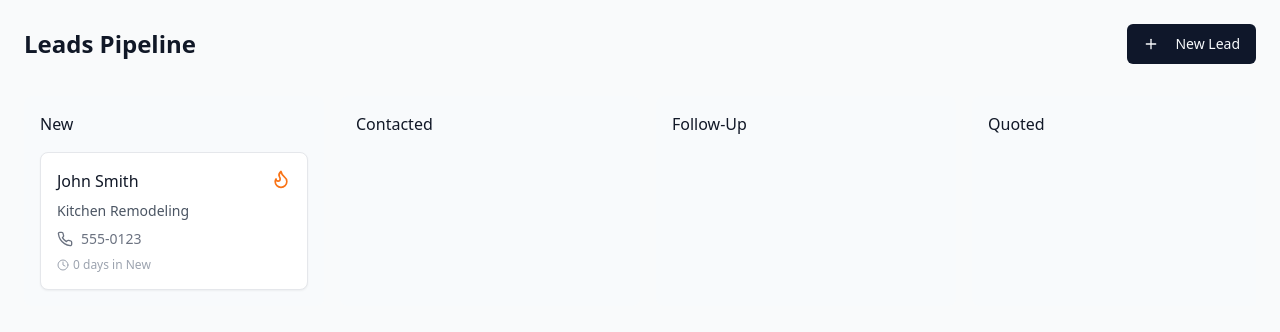
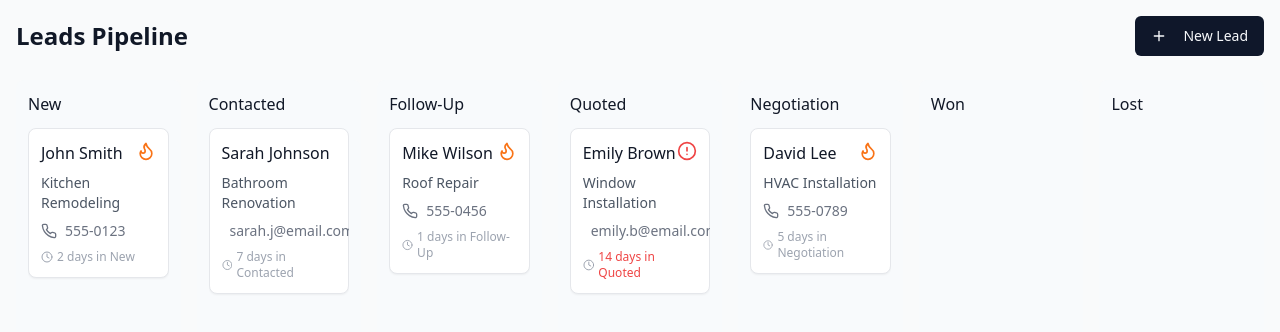
Before and after one commit to LeviJohnson-Jobber/leadflow, a React (Vite) app: page / in a window 1280 px wide. Shown: the top 332 px of the page. Built offline with nearby package versions, Linux system fonts and the light colour scheme.

Commit message:
Adjust layout and add leads
Modified the layout to fit all cards horizontally within a standard monitor size without scrolling. Added more example lead cards, including a mix of hot, overdue, and regular leads. Implemented functionality to enable dragging of cards.
[skip gpt_engineer]

```diff
--- a/package.json
+++ b/package.json
@@ -49,6 +49,7 @@
     "lucide-react": "^0.462.0",
     "next-themes": "^0.3.0",
     "react": "^18.3.1",
+    "react-beautiful-dnd": "^13.1.1",
     "react-day-picker": "^8.10.1",
     "react-dom": "^18.3.1",
     "react-hook-form": "^7.53.0",
--- a/src/components/LeadCard.tsx
+++ b/src/components/LeadCard.tsx
@@ -1,5 +1,6 @@
-import { Flame, Clock, Phone, Mail } from "lucide-react";
+import { Flame, Clock, Phone, Mail, AlertCircle } from "lucide-react";
 import { cn } from "@/lib/utils";
+import { Draggable } from "react-beautiful-dnd";
 
 export interface Lead {
   id: string;
@@ -16,23 +17,34 @@ export interface Lead {
 interface LeadCardProps {
   lead: Lead;
   className?: string;
+  index: number;
 }
 
-export function LeadCard({ lead, className }: LeadCardProps) {
+export function LeadCard({ lead, className, index }: LeadCardProps) {
   const daysInStage = Math.floor(
     (new Date().getTime() - new Date(lead.stageEnteredAt).getTime()) / (1000 * 60 * 60 * 24)
   );
 
+  const isOverdue = daysInStage > 7;
+
   return (
+    <Draggable draggableId={lead.id} index={index}>
+      {(provided) => (
         <div
+          ref={provided.innerRef}
+          {...provided.draggableProps}
+          {...provided.dragHandleProps}
           className={cn(
-        "bg-white p-4 rounded-lg shadow-sm border border-gray-200 cursor-move hover:shadow-md transition-shadow",
+            "bg-white p-3 rounded-lg shadow-sm border border-gray-200 hover:shadow-md transition-shadow",
             className
           )}
         >
           <div className="flex justify-between items-start mb-2">
             <h3 className="font-medium text-gray-900">{lead.name}</h3>
+            <div className="flex gap-1">
+              {isOverdue && <AlertCircle className="text-red-500 w-5 h-5" />}
               {lead.isHot && <Flame className="text-orange-500 w-5 h-5" />}
+            </div>
           </div>
 
           <div className="text-sm text-gray-600 mb-2">{lead.service}</div>
@@ -48,8 +60,12 @@ export function LeadCard({ lead, className }: LeadCardProps) {
 
           <div className="flex items-center gap-1 text-xs text-gray-400">
             <Clock className="w-3 h-3" />
-        <span>{daysInStage} days in {lead.stage}</span>
+            <span className={cn(isOverdue && "text-red-500")}>
+              {daysInStage} days in {lead.stage}
+            </span>
           </div>
         </div>
+      )}
+    </Draggable>
   );
 }
--- a/src/components/PipelineColumn.tsx
+++ b/src/components/PipelineColumn.tsx
@@ -1,21 +1,32 @@
 import { cn } from "@/lib/utils";
 import { Lead, LeadCard } from "./LeadCard";
+import { Droppable } from "react-beautiful-dnd";
 
 interface PipelineColumnProps {
   title: string;
   leads: Lead[];
   className?: string;
+  droppableId: string;
 }
 
-export function PipelineColumn({ title, leads, className }: PipelineColumnProps) {
+export function PipelineColumn({ title, leads, className, droppableId }: PipelineColumnProps) {
   return (
-    <div className={cn("min-w-[300px] bg-pipeline-column rounded-lg p-4", className)}>
-      <h2 className="font-medium text-gray-900 mb-4">{title}</h2>
-      <div className="space-y-3">
-        {leads.map((lead) => (
-          <LeadCard key={lead.id} lead={lead} />
-        ))}
-      </div>
+    <div className={cn("bg-pipeline-column rounded-lg p-3 flex flex-col h-full", className)}>
+      <h2 className="font-medium text-gray-900 mb-3">{title}</h2>
+      <Droppable droppableId={droppableId}>
+        {(provided) => (
+          <div
+            ref={provided.innerRef}
+            {...provided.droppableProps}
+            className="space-y-3 flex-1 overflow-y-auto"
+          >
+            {leads.map((lead, index) => (
+              <LeadCard key={lead.id} lead={lead} index={index} />
+            ))}
+            {provided.placeholder}
+          </div>
+        )}
+      </Droppable>
     </div>
   );
 }
--- a/src/pages/Index.tsx
+++ b/src/pages/Index.tsx
@@ -2,6 +2,7 @@ import { useState } from "react";
 import { NewLeadDialog } from "@/components/NewLeadDialog";
 import { PipelineColumn } from "@/components/PipelineColumn";
 import type { Lead } from "@/components/LeadCard";
+import { DragDropContext, DropResult } from "react-beautiful-dnd";
 
 const PIPELINE_STAGES = [
   "New",
@@ -24,7 +25,51 @@ const Index = () => {
       isHot: true,
       createdAt: new Date(),
       stage: "New",
-      stageEnteredAt: new Date(),
+      stageEnteredAt: new Date(Date.now() - 1000 * 60 * 60 * 24 * 2), // 2 days ago
+    },
+    {
+      id: "2",
+      name: "Sarah Johnson",
+      contactMethod: "email",
+      contactInfo: "sarah.j@email.com",
+      service: "Bathroom Renovation",
+      isHot: false,
+      createdAt: new Date(),
+      stage: "Contacted",
+      stageEnteredAt: new Date(Date.now() - 1000 * 60 * 60 * 24 * 7), // 7 days ago
+    },
+    {
+      id: "3",
+      name: "Mike Wilson",
+      contactMethod: "phone",
+      contactInfo: "555-0456",
+      service: "Roof Repair",
+      isHot: true,
+      createdAt: new Date(),
+      stage: "Follow-Up",
+      stageEnteredAt: new Date(Date.now() - 1000 * 60 * 60 * 24 * 1), // 1 day ago
+    },
+    {
+      id: "4",
+      name: "Emily Brown",
+      contactMethod: "email",
+      contactInfo: "emily.b@email.com",
+      service: "Window Installation",
+      isHot: false,
+      createdAt: new Date(),
+      stage: "Quoted",
+      stageEnteredAt: new Date(Date.now() - 1000 * 60 * 60 * 24 * 14), // 14 days ago
+    },
+    {
+      id: "5",
+      name: "David Lee",
+      contactMethod: "phone",
+      contactInfo: "555-0789",
+      service: "HVAC Installation",
+      isHot: true,
+      createdAt: new Date(),
+      stage: "Negotiation",
+      stageEnteredAt: new Date(Date.now() - 1000 * 60 * 60 * 24 * 5), // 5 days ago
     },
   ]);
 
@@ -38,25 +83,51 @@ const Index = () => {
     setLeads((prev) => [...prev, newLead]);
   };
 
+  const onDragEnd = (result: DropResult) => {
+    const { destination, source, draggableId } = result;
+
+    if (!destination) return;
+
+    if (
+      destination.droppableId === source.droppableId &&
+      destination.index === source.index
+    ) {
+      return;
+    }
+
+    const lead = leads.find((l) => l.id === draggableId);
+    if (!lead) return;
+
+    const newLeads = leads.filter((l) => l.id !== draggableId);
+    const updatedLead = {
+      ...lead,
+      stage: destination.droppableId,
+      stageEnteredAt: new Date(),
+    };
+
+    setLeads([...newLeads, updatedLead]);
+  };
+
   return (
-    <div className="min-h-screen bg-gray-50 p-6">
-      <div className="max-w-[1400px] mx-auto">
-        <div className="flex justify-between items-center mb-8">
+    <div className="h-screen bg-gray-50 p-4">
+      <div className="h-full">
+        <div className="flex justify-between items-center mb-6">
           <h1 className="text-2xl font-bold text-gray-900">Leads Pipeline</h1>
           <NewLeadDialog onLeadCreate={handleNewLead} />
         </div>
 
-        <div className="overflow-x-auto">
-          <div className="flex gap-4 min-w-min pb-4">
+        <DragDropContext onDragEnd={onDragEnd}>
+          <div className="grid grid-cols-7 gap-4 h-[calc(100vh-120px)]">
             {PIPELINE_STAGES.map((stage) => (
               <PipelineColumn
                 key={stage}
                 title={stage}
                 leads={leads.filter((lead) => lead.stage === stage)}
+                droppableId={stage}
               />
             ))}
           </div>
-        </div>
+        </DragDropContext>
       </div>
     </div>
   );
```
Also changed, not shown: 1 other file (tests, documents, lock files or other folders). Lines whose indentation alone changed are shown as unchanged.
